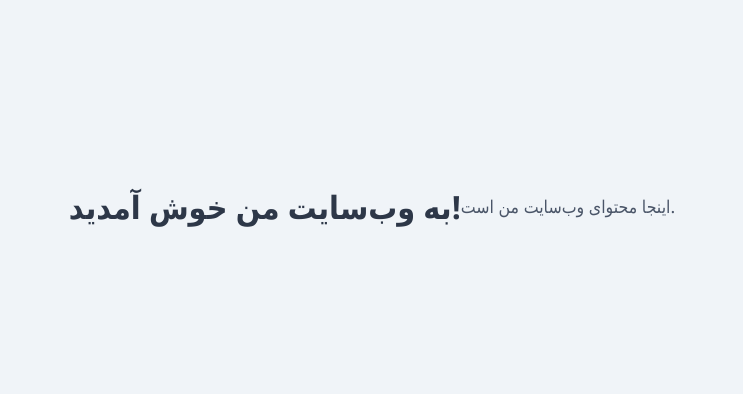
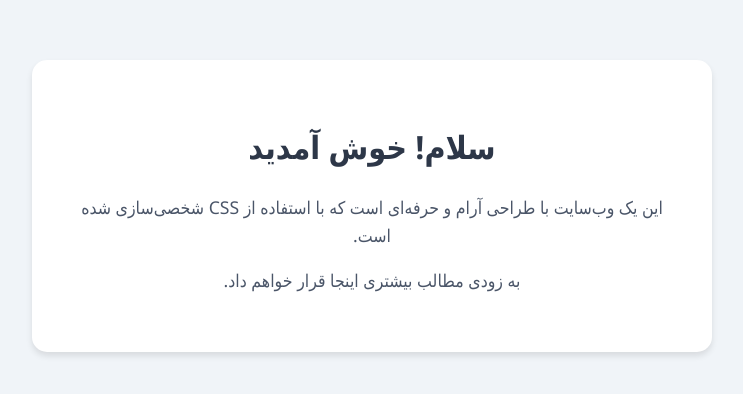
Before and after one commit to matrooshkaa/haiku, a plain HTML site: page index.html in a window 1280 px wide. Shown: the part 194-588 px from the top of the page, without its empty margins (268-1011 px from the left). Drawn offline with Linux system fonts and the light colour scheme.

Commit message:
Update index.html

```diff
--- a/index.html
+++ b/index.html
@@ -1,10 +1,15 @@
 <!DOCTYPE html>
-<html>
+<html lang="fa" dir="rtl">
 <head>
+    <meta charset="UTF-8">
     <link rel="stylesheet" href="style.css">
+    <title>وب‌سایت من</title>
 </head>
 <body>
-    <h1>به وب‌سایت من خوش آمدید!</h1>
-    <p>اینجا محتوای وب‌سایت من است.</p>
+    <div class="container">
+        <h1>سلام! خوش آمدید</h1>
+        <p>این یک وب‌سایت با طراحی آرام و حرفه‌ای است که با استفاده از CSS شخصی‌سازی شده است.</p>
+        <p>به زودی مطالب بیشتری اینجا قرار خواهم داد.</p>
+    </div>
 </body>
 </html>
```
